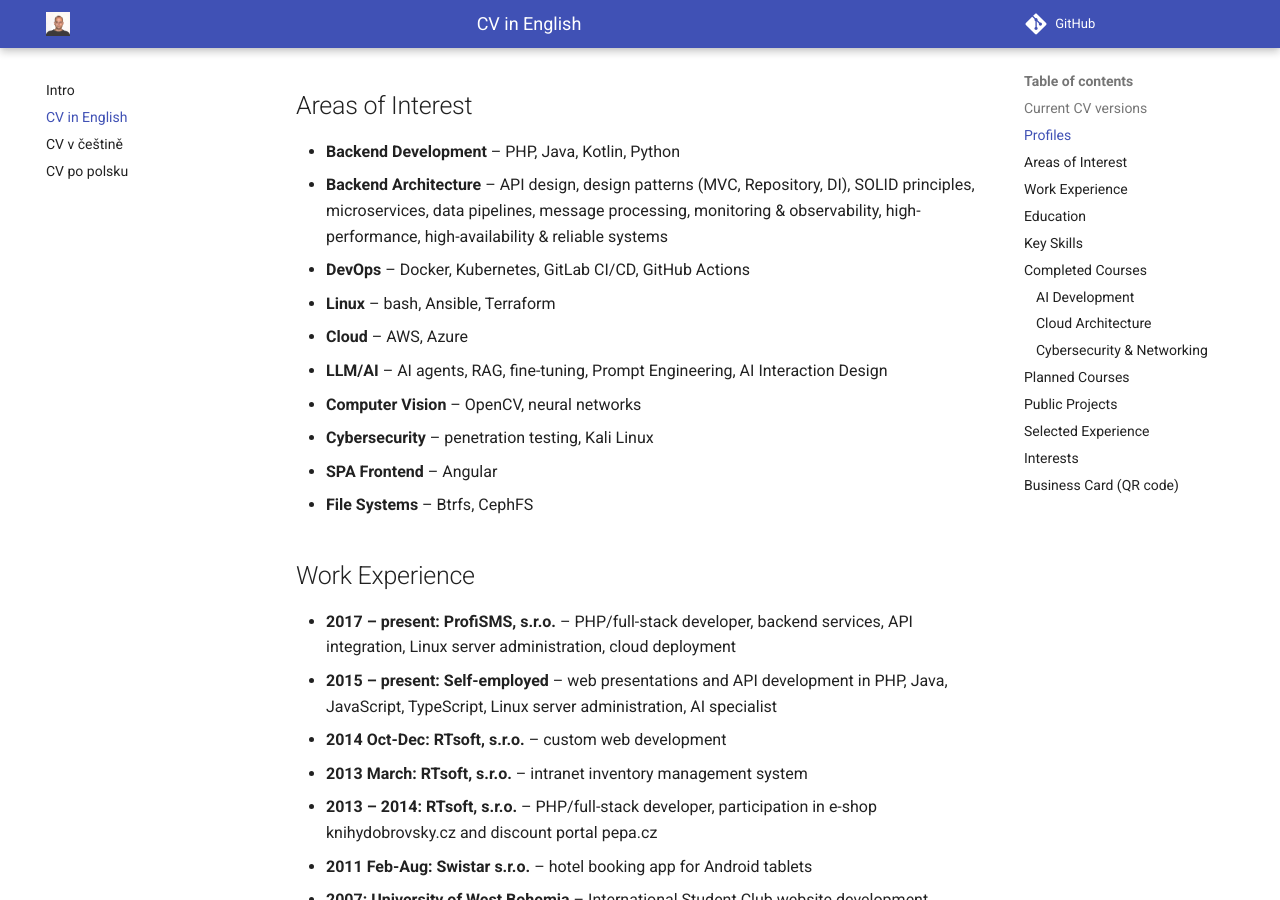
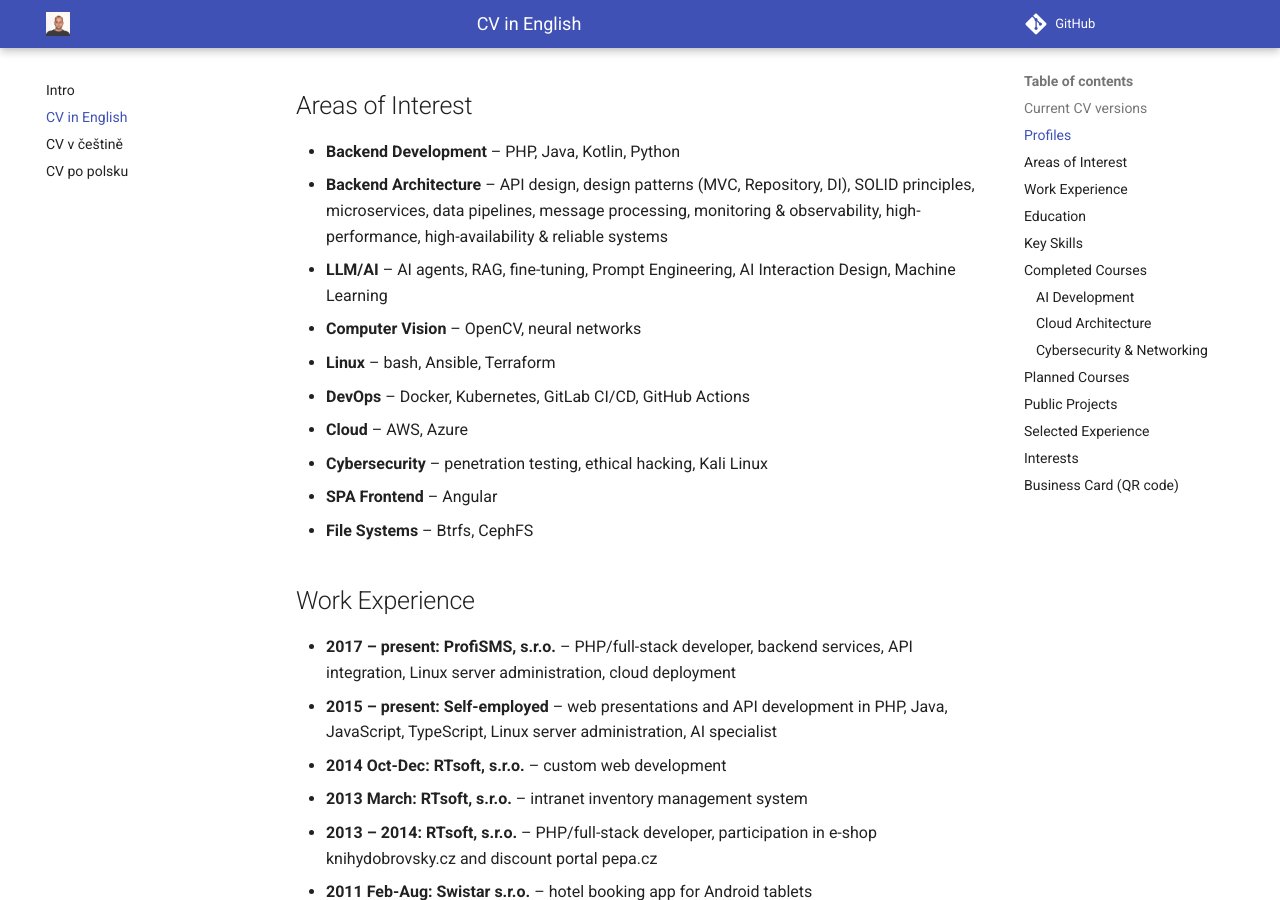
Before and after one commit to kratocz/kratocz, an MkDocs documentation site: the page built from docs/en/cv.md, in a window 1280 px wide and 900 px high, scrolled down 517 px. Built offline with MkDocs 1.6.1 and Material for MkDocs 9.7.7, drawn with Linux system fonts in a browser that asks for light colours.

Commit message:
docs(cv): reorder areas of interest and add ML and ethical hacking
Co-Authored-By: Claude Opus 4.5 <noreply@anthropic.com>

```diff
--- a/docs/en/cv.md
+++ b/docs/en/cv.md
@@ -17,12 +17,12 @@
 
 * **Backend Development** – PHP, Java, Kotlin, Python
 * **Backend Architecture** – API design, design patterns (MVC, Repository, DI), SOLID principles, microservices, data pipelines, message processing, monitoring & observability, high-performance, high-availability & reliable systems
+* **LLM/AI** – AI agents, RAG, fine-tuning, Prompt Engineering, AI Interaction Design, Machine Learning
+* **Computer Vision** – OpenCV, neural networks
+* **Linux** – bash, Ansible, Terraform
 * **DevOps** – Docker, Kubernetes, GitLab CI/CD, GitHub Actions
-* **Linux** – bash, Ansible, Terraform
 * **Cloud** – AWS, Azure
-* **LLM/AI** – AI agents, RAG, fine-tuning, Prompt Engineering, AI Interaction Design
-* **Computer Vision** – OpenCV, neural networks
-* **Cybersecurity** – penetration testing, Kali Linux
+* **Cybersecurity** – penetration testing, ethical hacking, Kali Linux
 * **SPA Frontend** – Angular
 * **File Systems** – Btrfs, CephFS
 
```
Also changed, not shown: docs/cs/cv.md (+4 -4 lines), docs/pl/cv.md (+4 -4 lines).
